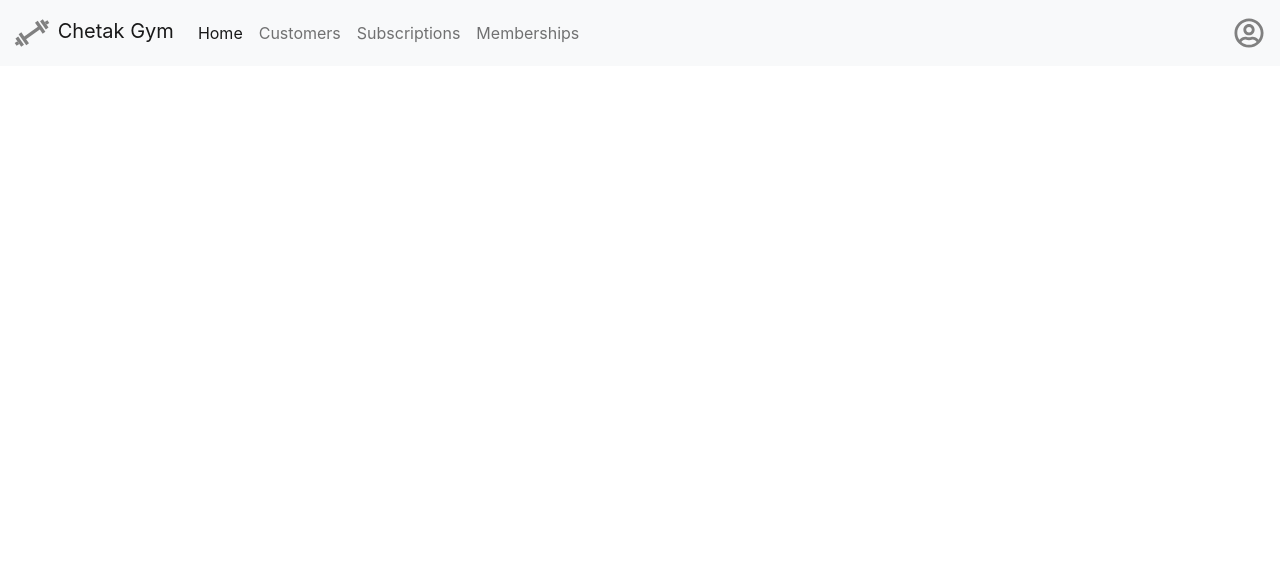
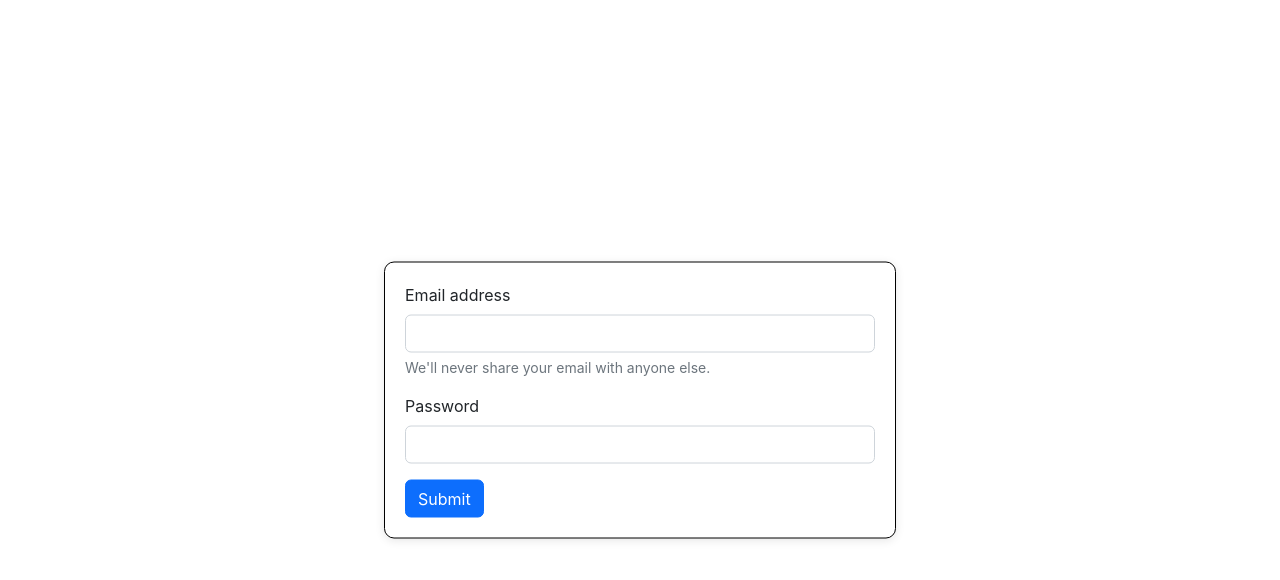
Before and after one commit to ksahana-developer/gymapp-frontend, a React (Create React App) app in the folder frontend-gym/: page /login in a window 1280 px wide. Shown: the top 580 px of the page. Built offline with nearby package versions, Linux system fonts and the light colour scheme.

Commit message:
added login page

```diff
--- a/frontend-gym/src/App.js
+++ b/frontend-gym/src/App.js
@@ -7,26 +7,22 @@ import Customers from './pages/Customers/Customers';
 import Subscriptions from './pages/Subscriptions/Subscriptions';
 import Memberships from './pages/Memberships/Memberships';
 import Profile from './pages/Profile/Profile';
+import Login from './pages/Login/Login';
 
 function App() {
   return (<Router >
     <div>
-      <Navbar/>
-
+      {localStorage.getItem('token') && <Navbar />}
       <Routes>
+        {<Route path="/login" element={<Login />} />}
         <Route path="/" element={<Home />} />
         <Route path="/customers" element={<Customers />} />
         <Route path="/subscriptions" element={<Subscriptions />} />
         <Route path="/memberships" element={<Memberships />} />
         <Route path="/profile" element={<Profile />} />
-
-
-
-        {/* <Route path="/about" element={<About />} />
-        <Route path="/contact" element={<Contact />} /> */}
       </Routes>
     </div>
-      </Router >
+  </Router >
   );
 }
 
--- /dev/null
+++ b/frontend-gym/src/pages/Login/Login.jsx
@@ -0,0 +1,62 @@
+import { useEffect, useState } from "react";
+import "./login.css"
+import { useNavigate } from "react-router-dom"
+
+const Login = () => {
+    const navigate = useNavigate()
+    const [cred, setCred] = useState({})
+    const handleChange = (e) => {
+        const { name, value } = e.target
+        setCred({ ...cred, [name]: value })
+    }
+
+    const login = async (e) => {
+        try {
+            e.preventDefault()
+            const response = await fetch("http://localhost:5000/api/customers/login/admin", {
+                method: 'POST',
+                headers: {
+                    'Content-Type': 'application/json'
+                },
+                body: JSON.stringify(cred)
+            })
+            console.log(response)
+            const data = await response.json()
+            console.log(data)
+            localStorage.setItem("token", data.token)
+            if (response.status == 200) {
+                navigate("/memberships")
+            }
+        } catch (error) {
+            navigate("/login")
+        }
+    }
+
+    useEffect(() => {
+        if (localStorage.getItem('token')) {
+            navigate("/memberships")
+        }
+    }, [navigate])
+
+    return (
+        <div className="centered-content">
+            {/* <div className="container"> */}
+            <form>
+                <div className="mb-3">
+                    <label htmlFor="exampleInputEmail1" className="form-label">Email address</label>
+                    <input onChange={handleChange} name="email" type="email" className="form-control" id="exampleInputEmail1" aria-describedby="emailHelp" />
+                    <div id="emailHelp" className="form-text">We'll never share your email with anyone else.</div>
+                </div>
+                <div className="mb-3">
+                    <label htmlFor="exampleInputPassword1" className="form-label">Password</label>
+                    <input onChange={handleChange} name="password" type="password" className="form-control" id="exampleInputPassword1" />
+                </div>
+                <button onClick={login} className="btn btn-primary">Submit</button>
+            </form>
+            {/* </div> */}
+        </div>
+
+    )
+}
+
+export default Login;
--- /dev/null
+++ b/frontend-gym/src/pages/Login/login.css
@@ -0,0 +1,11 @@
+
+.centered-content{
+    position: absolute;
+    top: 50%;
+    left: 50%;
+    width: 40%;
+    /* height: 40%; */
+    transform: translate(-50%, -50%);
+    border: 1px solid black;
+    border-radius: 10px;
+}
```
Also changed, not shown: frontend-gym/src/pages/SignUp/SignUp.jsx (added), frontend-gym/src/pages/SignUp/signup.css (added).
